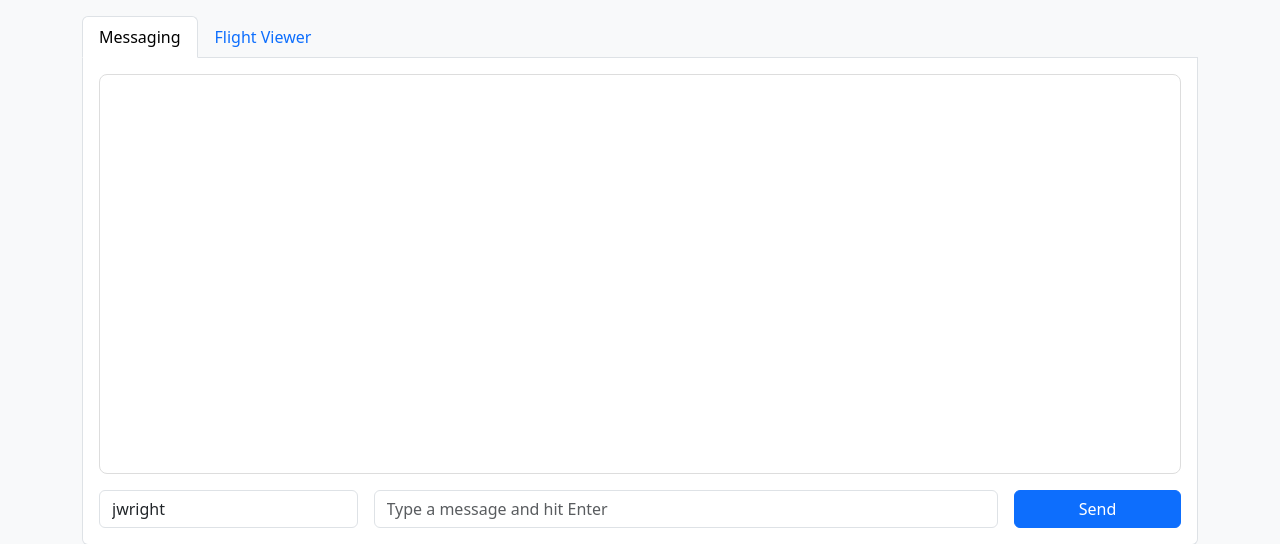
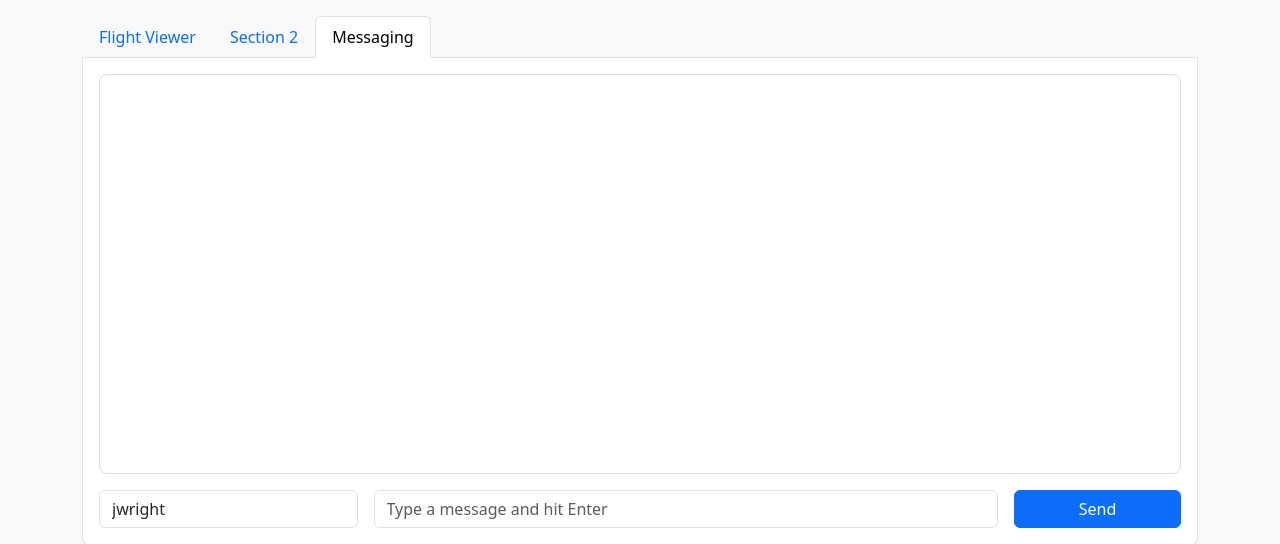
Before and after one commit to Justintimefordinner/RTX-Hackathon-2025, a Flask app: page / in a window 1280 px wide. Shown: the part 58-602 px from the top of the page. Run offline with Flask 3, Linux system fonts and the light colour scheme; a user stored in the database is signed in; data that the repository does not hold is empty.

Commit message:
added challenge 2 tab

```diff
--- a/templates/index.html
+++ b/templates/index.html
@@ -83,12 +83,22 @@
   {% else %}
     <!-- Main app tabs visible after login -->
     <ul class="nav nav-tabs" id="mainTabs" role="tablist">
+      <!--Messaging-->
+      <li class="nav-item" role="presentation">
+        <button class="nav-link" id="flights-tab" data-bs-toggle="tab" data-bs-target="#flights" type="button" role="tab">Flight Viewer</button>
+      </li>
+
+      <!-- Section 2 -->
+      <li class="nav-item" role="presentation">
+        <button class="nav-link" id="section2-tab" data-bs-toggle="tab" data-bs-target="#section2" type="button" role="tab">Section 2</button>
+      </li>
+
+      <!--Flight Info-->
       <li class="nav-item" role="presentation">
         <button class="nav-link active" id="chat-tab" data-bs-toggle="tab" data-bs-target="#chat" type="button" role="tab">Messaging</button>
       </li>
-      <li class="nav-item" role="presentation">
-        <button class="nav-link" id="flights-tab" data-bs-toggle="tab" data-bs-target="#flights" type="button" role="tab">Flight Viewer</button>
-      </li>
+
+      <!---->
     </ul>
 
     <div class="tab-content border-start border-end border-bottom p-3 bg-white rounded-bottom" id="mainTabsContent">
@@ -110,6 +120,14 @@
         </div>
       </div>
 
+
+      <!-- Section 2 -->
+      <div class="tab-pane fade" id="section2" role="tabpanel" aria-labelledby="section2-tab">
+          <h5>Section 2</h5>
+          <p>WHAT GOES HERE</p>
+        </div>
+      </div>
+
       <!-- Flights tab -->
       <div class="tab-pane fade" id="flights" role="tabpanel">
         <div class="d-flex justify-content-between align-items-center mb-2">
@@ -126,6 +144,8 @@
         </div>
       </div>
     </div>
+
+
 
     <script>
     let lastTs = null;
```
